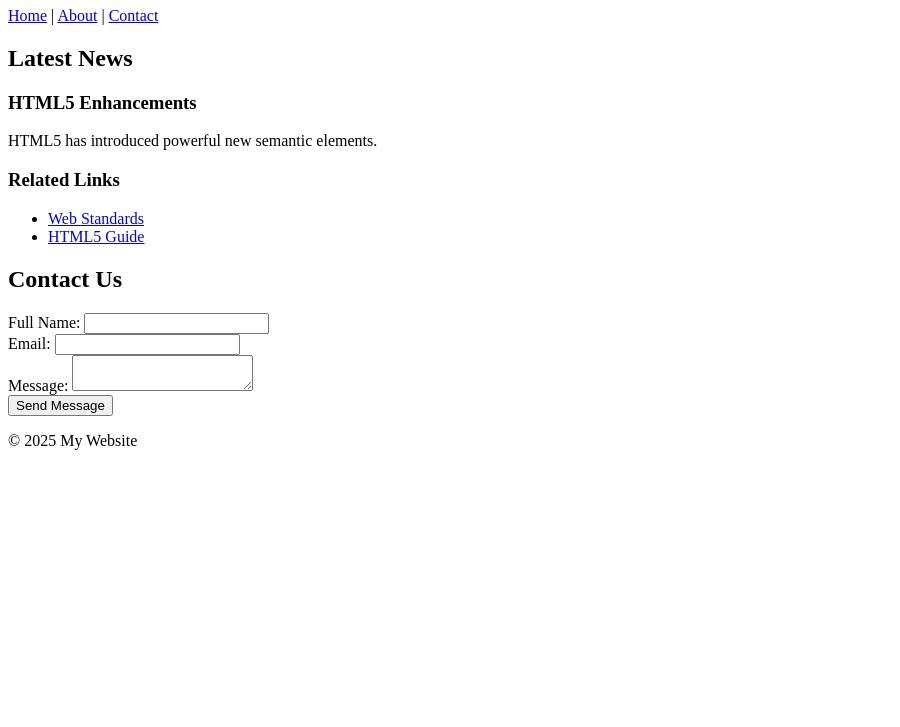
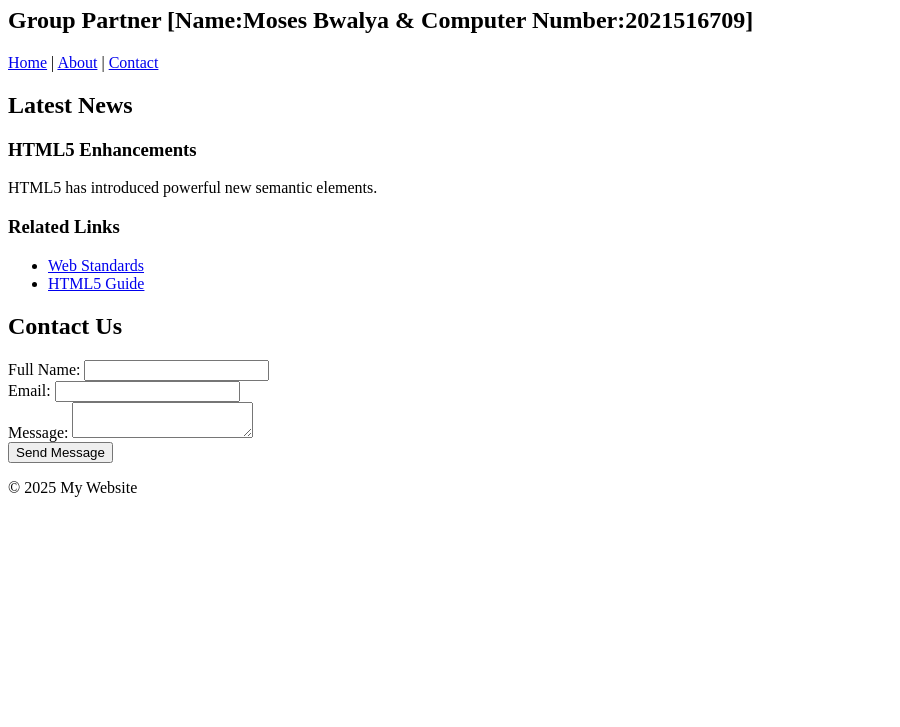
Before and after one commit to mj939/lab2-html, a plain HTML site: page index.html in a window 1280 px wide. Shown: the part 73-800 px from the top of the page, without its empty margins (0-900 px from the left). Drawn offline with Linux system fonts and the light colour scheme.

Commit message:
Update index.html

```diff
--- a/index.html
+++ b/index.html
@@ -8,6 +8,7 @@
 <body>
     <header>
         <h1>Welcome to [Name: Marion Mwape ID: 2021506258] Website</h1>
+        <h2>Group Partner [Name:Moses Bwalya & Computer Number:2021516709]</h2>
         <nav>
             <a href="#">Home</a> |
             <a href="#">About</a> |
```
